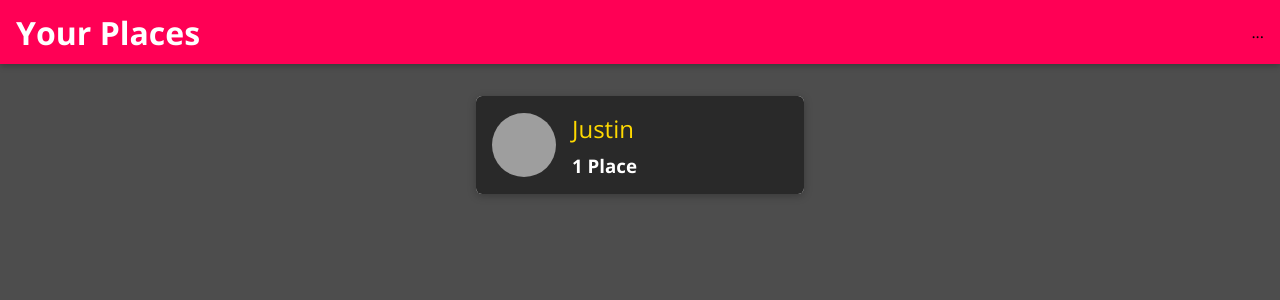
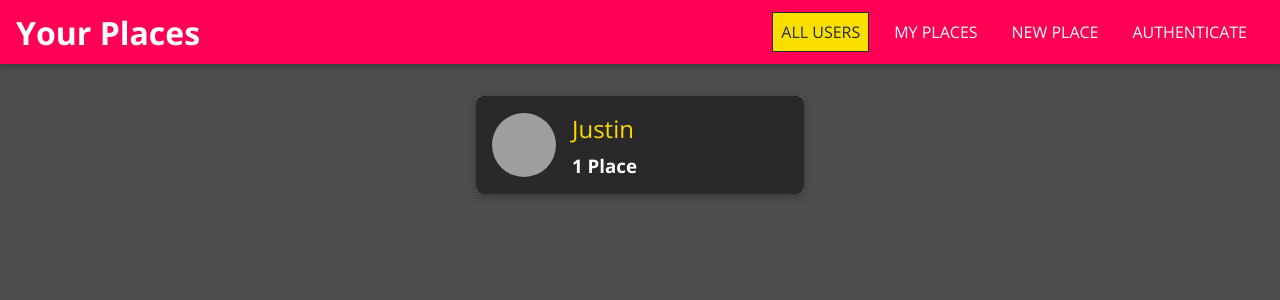
Before and after one commit to Acalltoredemption/mern-places, a React (Create React App) app: page / in a window 1280 px wide. Shown: the top 300 px of the page. Built offline with nearby package versions, Linux system fonts and the light colour scheme; grey boxes are pictures that could not be loaded.

Commit message:
Navigation implemented

```diff
--- a/src/shared/components/Navigation/MainNavigation.js
+++ b/src/shared/components/Navigation/MainNavigation.js
@@ -1,6 +1,7 @@
 import React from 'react';
 import {Link} from 'react-router-dom';
 import MainHeader from './MainHeader';
+import NavLinks from './NavLinks';
 import './MainNavigation.css';
 
 const MainNavigation = props => {
@@ -15,7 +16,7 @@ const MainNavigation = props => {
                 <Link>Your Places</Link>
             </h1>
             <nav>
-                ...
+                <NavLinks/>
             </nav>
         </MainHeader>
     )
--- a/src/shared/components/Navigation/NavLinks.css
+++ b/src/shared/components/Navigation/NavLinks.css
@@ -0,0 +1,76 @@
+.nav-links {
+    list-style: none;
+    margin: 0;
+    padding: 0;
+    width: 100%;
+    height: 100%;
+    display: flex;
+    flex-direction: column;
+    justify-content: center;
+    align-items: center;
+  }
+
+  .nav-links li {
+    margin: 1rem;
+  }
+
+  .nav-links a {
+    border: 1px solid transparent;
+    color: #292929;
+    text-decoration: none;
+    padding: 0.5rem;
+  }
+
+  .nav-links a:hover,
+  .nav-links a:active,
+  .nav-links a.active {
+    background: #f8df00;
+    border-color: #292929;
+    color: #292929;
+  }
+
+  .nav-links button {
+    cursor: pointer;
+    border: 1px solid #292929;
+    color: #292929;
+    background: transparent;
+    padding: 0.5rem;
+    font: inherit;
+  }
+
+  .nav-links button:focus {
+    outline: none;
+  }
+
+  .nav-links button:hover,
+  .nav-links button:active {
+    background: #292929;
+    color: white;
+  }
+
+  @media (min-width: 768px) {
+    .nav-links {
+      flex-direction: row;
+    }
+
+    .nav-links li {
+      margin: 0 0.5rem;
+    }
+
+    .nav-links a {
+      color: white;
+      text-decoration: none;
+    }
+
+    .nav-links button {
+      border: 1px solid white;
+      color: white;
+      background: transparent;
+    }
+
+    .nav-links button:hover,
+    .nav-links button:active {
+      background: #f8df00;
+      color: #292929;
+    }
+  }
--- a/src/shared/components/Navigation/NavLinks.js
+++ b/src/shared/components/Navigation/NavLinks.js
@@ -0,0 +1,24 @@
+import React from 'react';
+import {NavLink} from 'react-router-dom';
+import './NavLinks.css';
+
+const NavLinks = props => {
+    return(
+        <ul className="nav-links">
+            <li>
+                <NavLink to="/" exact>ALL USERS</NavLink>
+            </li>
+            <li>
+                <NavLink to="/u1/places">MY PLACES</NavLink>
+            </li>
+            <li>
+                <NavLink to="/places/new">NEW PLACE</NavLink>
+            </li>
+            <li>
+                <NavLink to="/auth">AUTHENTICATE</NavLink>
+            </li>
+        </ul>
+    );
+};
+
+export default NavLinks;
```
